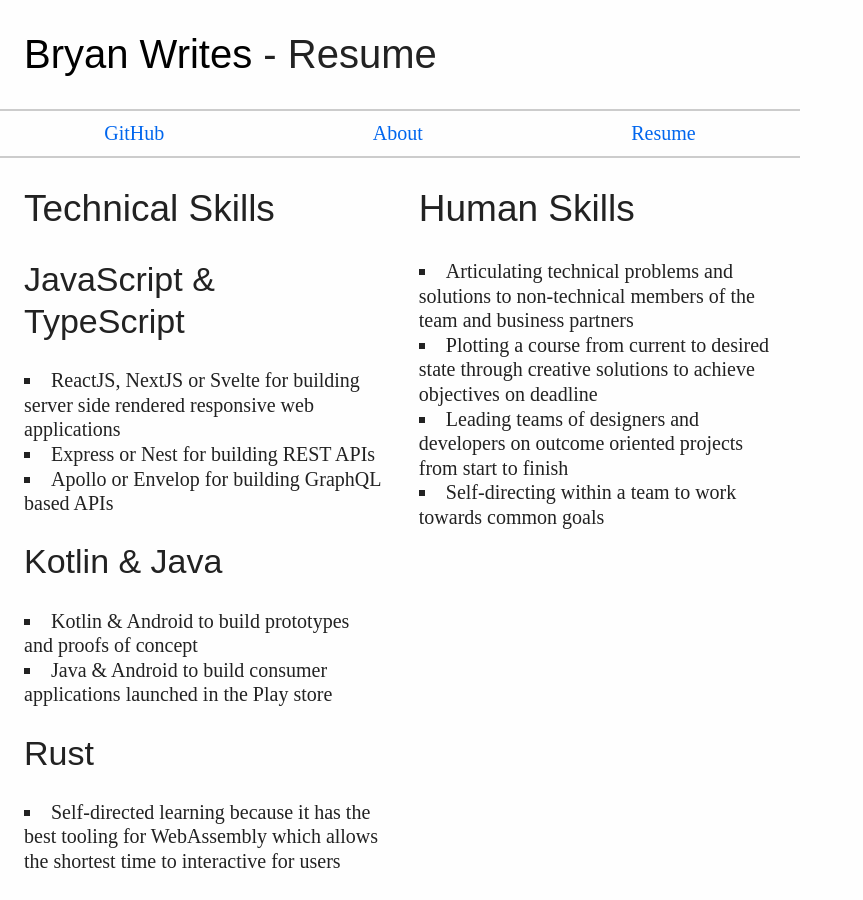
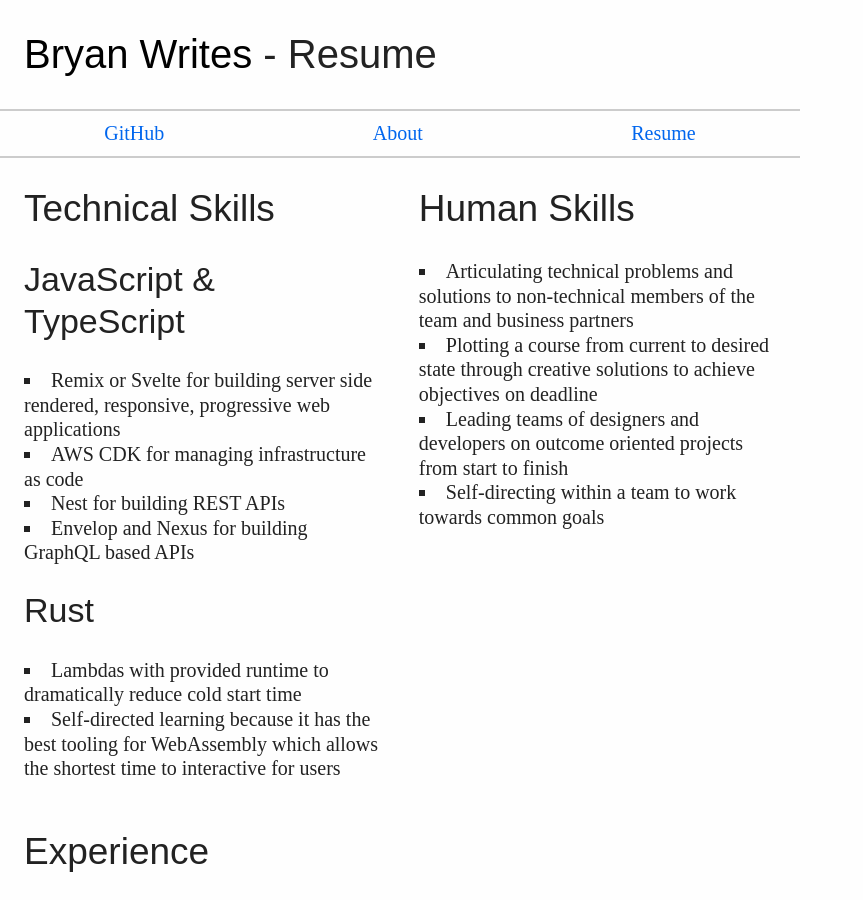
Before and after one commit to bryanjswift/bryanjswift.github.com, a Jekyll site: the page built from resume/index.html, in a window 1280 px wide and 900 px high. Shown: the whole window, without its empty margins (0-863 px from the left). Built offline with Jekyll 4.4.1, drawn with Linux system fonts in a browser that asks for light colours.

Commit message:
Update skills section of resume to reflect current ... skills

```diff
--- a/resume/index.html
+++ b/resume/index.html
@@ -48,22 +48,18 @@
   <h3>JavaScript &amp; TypeScript</h3>
   <ul>
     <li>
-      ReactJS, NextJS or Svelte for building server side rendered responsive web
-      applications
+      Remix or Svelte for building server side rendered, responsive,
+      progressive web applications
     </li>
-    <li>Express or Nest for building REST APIs</li>
-    <li>Apollo or Envelop for building GraphQL based APIs</li>
-  </ul>
-  <h3>Kotlin &amp; Java</h3>
-  <ul>
-    <li>Kotlin &amp; Android to build prototypes and proofs of concept</li>
-    <li>
-      Java &amp; Android to build consumer applications launched in the Play
-      store
-    </li>
+    <li>AWS CDK for managing infrastructure as code</li>
+    <li>Nest for building REST APIs</li>
+    <li>Envelop and Nexus for building GraphQL based APIs</li>
   </ul>
   <h3>Rust</h3>
   <ul>
+    <li>
+      Lambdas with provided runtime to dramatically reduce cold start time
+    </li>
     <li>
       Self-directed learning because it has the best tooling for WebAssembly
       which allows the shortest time to interactive for users
```
Also changed, not shown: resume/_source.md (+8 -11 lines).
